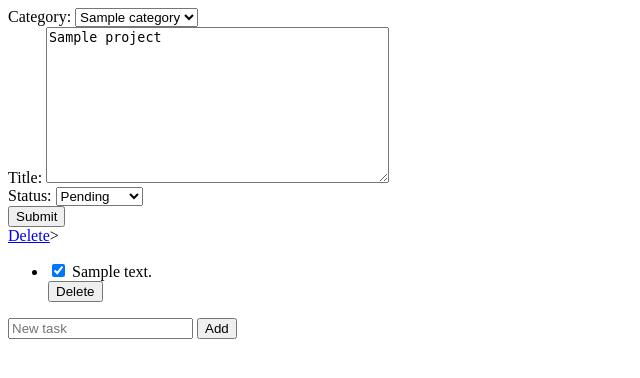
After one commit to mohamed2003-a11/Django_pm, a Django app: page /project/edit/1 in a window 1280 px wide. The commit adds this page. Shown: the top 378 px of the page, without its empty margins (0-640 px from the left). Run offline with Django 5.2, Linux system fonts and the light colour scheme; tables that the repository leaves empty hold one stand-in row (values such as "Sample post").

Commit message:
Project Management

```diff
--- a/projects/forms.py
+++ b/projects/forms.py
@@ -14,3 +14,15 @@ class ProjectCreateForms(forms.ModelForm):
             'title': forms.Textarea()
 
         }
+
+class ProjectUpdateForms(forms.ModelForm):
+    class Meta:
+        model = models.Project
+        fields = ['category','title','status']
+        widgets = {
+
+            'status': forms.Select(),
+            'category': forms.Select(),
+            'title': forms.Textarea()
+
+        }
--- a/projects/models.py
+++ b/projects/models.py
@@ -22,9 +22,7 @@ class Project(models.Model):
      category = models.ForeignKey(Category, on_delete=models.PROTECT)
      user = models.ForeignKey(AUTH_USER_MODEL, on_delete=models.CASCADE,null=True)
      status = models.IntegerField(
-          choices=Project_status.choices,
-          default=Project_status.PENDING,
-     )
+          choices=Project_status.choices, default=Project_status.PENDING)
 
      def __str__(self):
           return self.title
@@ -32,7 +30,7 @@ class Project(models.Model):
 
 class Task(models.Model):
      description = models.TextField()
-     is_done = models.BooleanField(default=False)
+     is_completed = models.BooleanField(default=False)
      project = models.ForeignKey(Project, on_delete=models.CASCADE)
 
      def __str__(self):
--- a/projects/templates/base.html
+++ b/projects/templates/base.html
@@ -2,9 +2,9 @@
 <html lang="en">
     <head>
         <title>Django Project Management</title>
-    </head>>
+    </head>
     <body>
         {% block content %}
         {% endblock %}
-    </body>>
+    </body>
 </html>
--- a/projects/templates/project/list.html
+++ b/projects/templates/project/list.html
@@ -1,10 +1,10 @@
 {% extends "base.html" %}
 {% load i18n %}
 {% block content %}
-    <h3>{ trans "My Project"}</h3>
+    <h3> {% trans "My Project" %} </h3>
     <ul>
         {% for project in object_list %}
-            <li> {{ project.title }}</li>
+            <li> {{ project.title }} <a href="{% url 'project_update' project.id %}">Edit</a></li>
         {% empty %}
             <li>{% trans "There is no projects to appear"%}</li>
         {% endfor %}
--- /dev/null
+++ b/projects/templates/project/task.html
@@ -0,0 +1,25 @@
+<ul>
+    {% for task in project.task_set.all %}
+        <li>
+           <form method="post" action="{% url 'Task_update' task.id %}">
+                {% csrf_token %}
+                <input type="checkbox" name="is_completed"
+                {% if task.is_completed %}checked{% endif %}
+                onchange="this.form.submit()"/>
+
+                    {{ task.description }}
+            </form>
+                   <form method="post" action="{% url 'Task_delete' task.id %}">
+                {% csrf_token %}
+                <button type="submit">Delete</button>
+            </form>
+        </li>
+    {% endfor %}
+</ul>
+
+<form method="post" action="{% url 'Task_create' %}">
+  {% csrf_token %}
+  <input type="hidden" name="project" value="{{ project.id }}">
+  <input type="text" name="description" placeholder="New task">
+  <input type="submit" value="Add">
+</form>
--- /dev/null
+++ b/projects/templates/project/update.html
@@ -0,0 +1,11 @@
+{% extends "base.html" %}
+{% load i18n %}
+{% block content %}
+    <form method="post">
+        {% csrf_token %}
+        {{ form }}
+        <input type="submit" value="Submit">
+    </form>
+    <a href="{% url 'project_delete' object.id %}">Delete</a>>
+    {% include 'project/task.html'  with project=object %}
+{% endblock %}
--- a/projects/urls.py
+++ b/projects/urls.py
@@ -4,4 +4,12 @@ from . import views
 urlpatterns = [
 path('',views.ProjectListView.as_view(),name='project_list'),
 path('project/create',views.ProjectCreateView.as_view(),name='project_create'),
+path('project/edit/<int:pk>',views.ProjectUpdateView.as_view(),name='project_update'),
+path('project/delete/<int:pk>',views.ProjectDeleteView.as_view(),name='project_delete',),
+path('task/create',views.TaskCreateView.as_view(),name='Task_create',),
+path('task/edit/<int:pk>',views.TaskUpdateView.as_view(),name='Task_update',),
+path('task/delete/<int:pk>',views.TaskDeleteView.as_view(),name='Task_delete',),
+
+
+
 ]
--- a/projects/views.py
+++ b/projects/views.py
@@ -1,5 +1,5 @@
-from django.urls import reverse_lazy
-from django.views.generic import ListView,CreateView
+from django.urls import reverse_lazy,reverse
+from django.views.generic import ListView,CreateView,UpdateView,DeleteView
 from . import models,forms
 # Create your views here.
 class ProjectListView(ListView):
@@ -12,3 +12,41 @@ class ProjectCreateView(CreateView):
     form_class = forms.ProjectCreateForms
     template_name = 'project/create.html'
     success_url = reverse_lazy('project_list')
+
+class ProjectUpdateView(UpdateView):
+    model = models.Project
+    form_class = forms.ProjectUpdateForms
+    template_name = 'project/update.html'
+
+    def get_success_url(self):
+        return reverse('project_update',args=[self.object.id])
+
+class ProjectDeleteView(DeleteView):
+        model = models.Project
+        template_name = "project/delete.html"
+        success_url = reverse_lazy('project_list')
+
+
+class TaskCreateView(CreateView):
+    model = models.Task
+    fields = ["project", "description"]
+    http_method_names = ['post']
+
+    def get_success_url(self):
+        return reverse("project_update", args=[self.object.project_id])
+
+
+class TaskUpdateView(UpdateView):
+        model = models.Task
+        fields = ["is_completed"]
+        http_method_names = ['post']
+
+        def get_success_url(self):
+            return reverse("project_update", args=[self.object.project_id])
+
+
+class TaskDeleteView(DeleteView):
+        model = models.Task
+
+        def get_success_url(self):
+            return reverse("project_update", args=[self.object.project_id])
```
Also changed, not shown: projects/templates/project/delete.html (added, +10 -0 lines), projects/migrations/0003_rename_is_done_task_is_completed.py (added).
